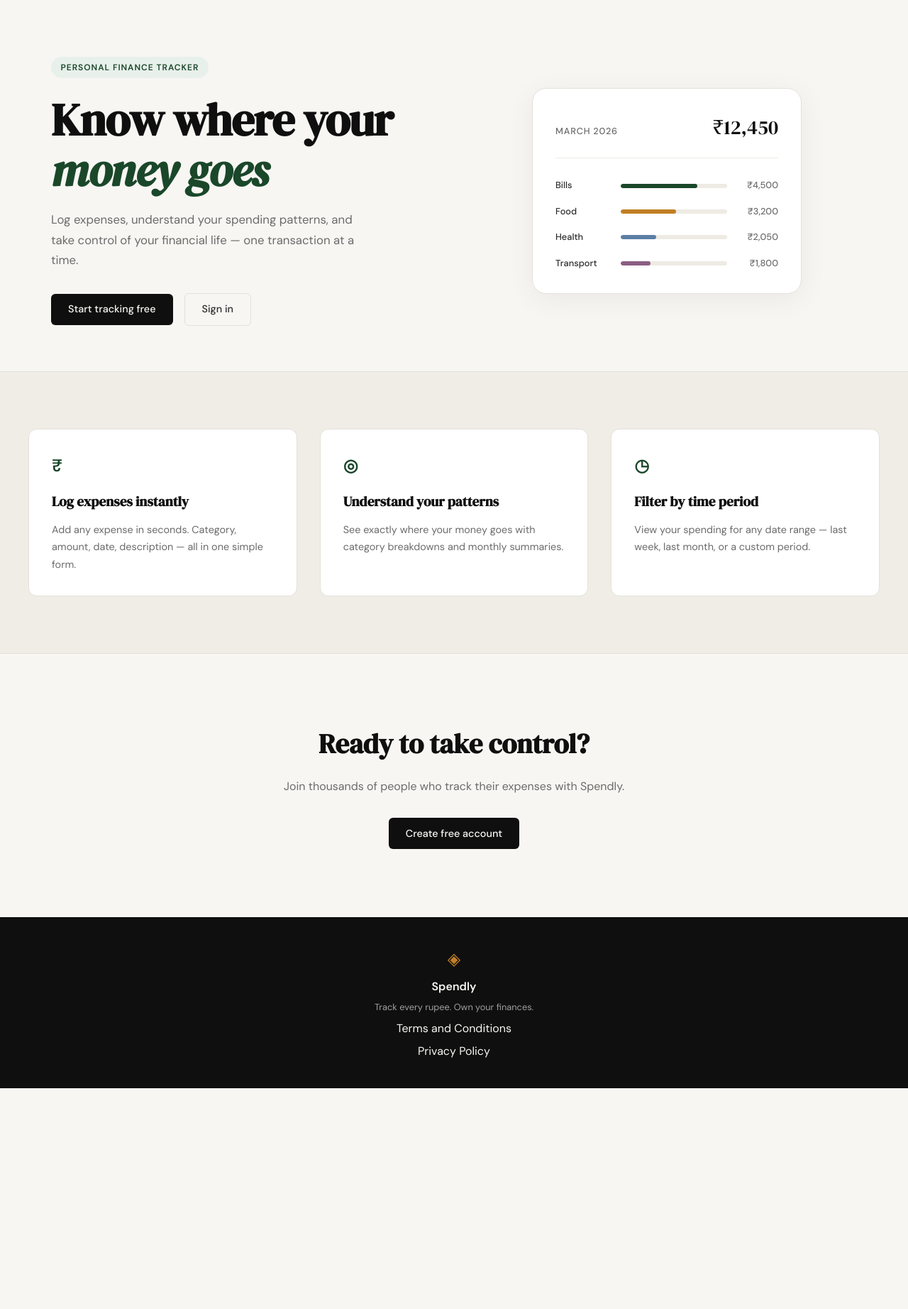
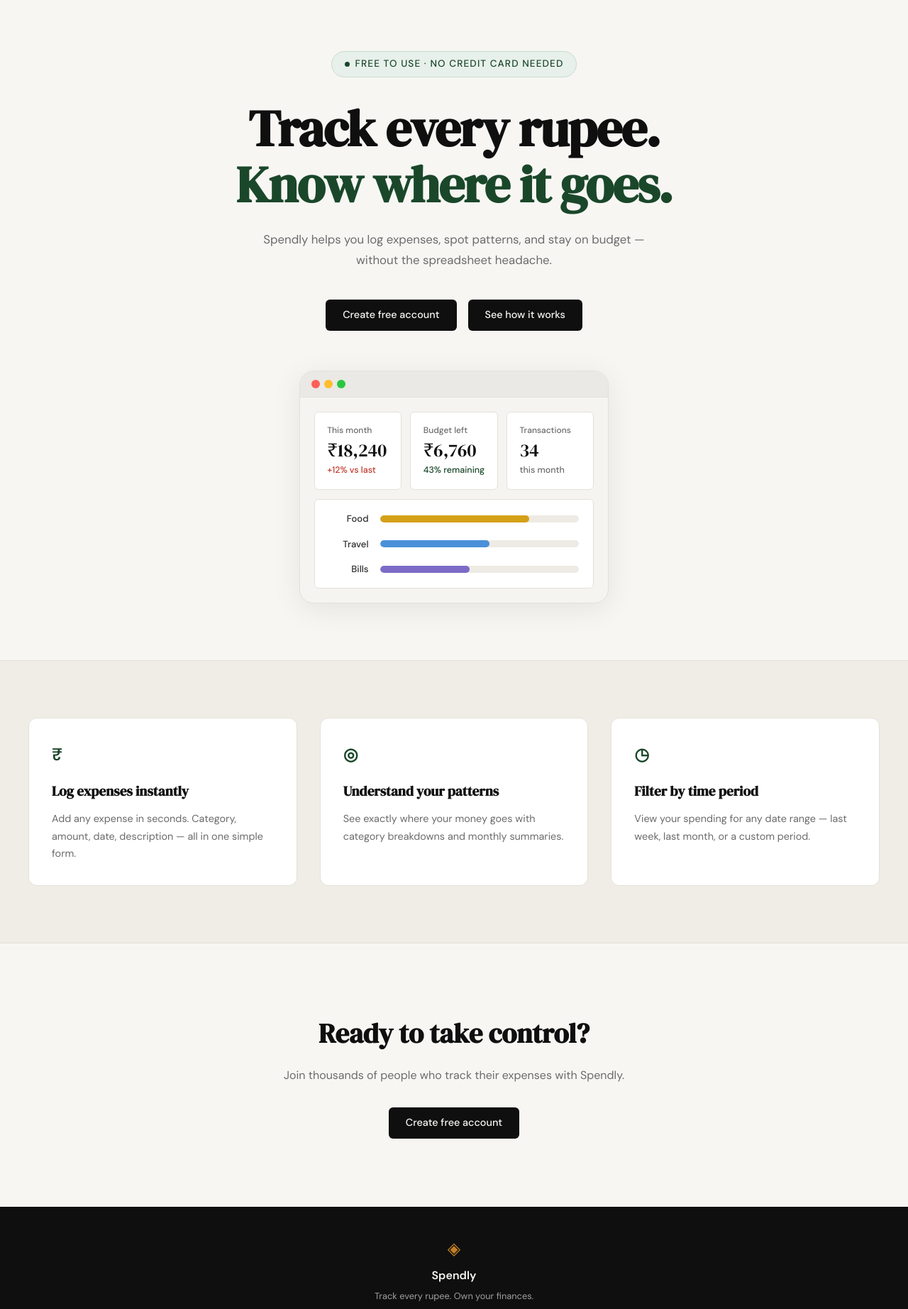
Before and after one commit to rishithaa3/spendly, a Flask app: page / in a window 1280 px wide. Shown: the part 61-1905 px from the top of the page at 71% size. Before the commit the page ends 1594 px from the top, so only its background shows below. Run offline with Flask 3, Linux system fonts and the light colour scheme.

Commit message:
landing: redesign hero section and add video modal

```diff
--- /dev/null
+++ b/static/css/landing.css
@@ -0,0 +1,253 @@
+/* ------------------------------------------------------------------ */
+/* Hero — single-column centered override                              */
+/* ------------------------------------------------------------------ */
+
+.hero {
+    display: flex;
+    flex-direction: column;
+    align-items: center;
+    text-align: center;
+    padding: 4.5rem 2rem 5rem;
+    max-width: 860px;
+    margin: 0 auto;
+    gap: 0;
+}
+
+.hero-badge {
+    display: inline-flex;
+    align-items: center;
+    gap: 0.5rem;
+    background: var(--accent-light);
+    color: var(--accent);
+    font-size: 0.85rem;
+    font-weight: 500;
+    padding: 0.4rem 1.1rem;
+    border-radius: 999px;
+    border: 1px solid #c5ddc9;
+    margin-bottom: 2rem;
+}
+
+.hero-badge-dot {
+    width: 7px;
+    height: 7px;
+    border-radius: 50%;
+    background: var(--accent);
+    flex-shrink: 0;
+}
+
+.hero-title {
+    font-family: var(--font-display);
+    font-size: clamp(2.75rem, 6vw, 4.5rem);
+    line-height: 1.1;
+    letter-spacing: -0.02em;
+    color: var(--ink);
+    margin-bottom: 1.5rem;
+}
+
+.hero-title-green {
+    display: block;
+    color: var(--accent);
+}
+
+.hero-subtitle {
+    font-size: 1.05rem;
+    color: var(--ink-muted);
+    line-height: 1.75;
+    max-width: 560px;
+    margin-bottom: 2.5rem;
+}
+
+.hero-actions {
+    display: flex;
+    gap: 1rem;
+    justify-content: center;
+    flex-wrap: wrap;
+    margin-bottom: 3.5rem;
+}
+
+/* ------------------------------------------------------------------ */
+/* Browser mock window                                                 */
+/* ------------------------------------------------------------------ */
+
+.hero-visual {
+    width: 100%;
+    max-width: 760px;
+    margin: 0 auto;
+}
+
+.mock-browser {
+    background: #f5f4f1;
+    border: 1px solid var(--border);
+    border-radius: var(--radius-lg);
+    overflow: hidden;
+    box-shadow: 0 8px 40px rgba(0, 0, 0, 0.08);
+}
+
+.mock-chrome {
+    display: flex;
+    align-items: center;
+    gap: 6px;
+    padding: 0.75rem 1rem;
+    background: #eae9e5;
+    border-bottom: 1px solid var(--border);
+}
+
+.mock-dot {
+    width: 12px;
+    height: 12px;
+    border-radius: 50%;
+    display: inline-block;
+}
+
+.mock-content {
+    padding: 1.25rem;
+    display: flex;
+    flex-direction: column;
+    gap: 0.85rem;
+}
+
+/* Stat tiles */
+
+.mock-stats-grid {
+    display: grid;
+    grid-template-columns: repeat(3, 1fr);
+    gap: 0.75rem;
+}
+
+.mock-stat {
+    background: var(--paper-card);
+    border: 1px solid var(--border);
+    border-radius: var(--radius-sm);
+    padding: 1rem 1.1rem;
+    display: flex;
+    flex-direction: column;
+    gap: 0.2rem;
+    text-align: left;
+}
+
+.mock-stat-label {
+    font-size: 0.75rem;
+    color: var(--ink-muted);
+    font-weight: 500;
+}
+
+.mock-stat-value {
+    font-family: var(--font-display);
+    font-size: 1.6rem;
+    color: var(--ink);
+    line-height: 1.2;
+}
+
+.mock-stat-note {
+    font-size: 0.78rem;
+    color: var(--ink-muted);
+    font-weight: 500;
+}
+
+.mock-note-red  { color: var(--danger); }
+.mock-note-green { color: var(--accent); }
+
+/* Category bars */
+
+.mock-cats {
+    background: var(--paper-card);
+    border: 1px solid var(--border);
+    border-radius: var(--radius-sm);
+    padding: 1rem 1.25rem;
+    display: flex;
+    flex-direction: column;
+    gap: 0.9rem;
+}
+
+.mock-cat-row {
+    display: grid;
+    grid-template-columns: 56px 1fr;
+    align-items: center;
+    gap: 1rem;
+}
+
+.mock-cat-name {
+    font-size: 0.82rem;
+    font-weight: 500;
+    color: var(--ink-soft);
+    text-align: right;
+}
+
+.mock-cat-track {
+    height: 10px;
+    background: var(--border-soft);
+    border-radius: 999px;
+    overflow: hidden;
+}
+
+.mock-cat-fill {
+    height: 100%;
+    border-radius: 999px;
+}
+
+/* ------------------------------------------------------------------ */
+/* Video modal                                                         */
+/* ------------------------------------------------------------------ */
+
+.modal-overlay {
+    display: none;
+    position: fixed;
+    inset: 0;
+    background: rgba(0, 0, 0, 0.75);
+    z-index: 500;
+    align-items: center;
+    justify-content: center;
+    padding: 2rem;
+}
+
+.modal-overlay.is-open { display: flex; }
+
+.modal-box {
+    position: relative;
+    width: 100%;
+    max-width: 820px;
+    background: #000;
+    border-radius: var(--radius-md);
+}
+
+.modal-close {
+    position: absolute;
+    top: -2.75rem;
+    right: 0;
+    background: none;
+    border: none;
+    color: #fff;
+    font-size: 2rem;
+    line-height: 1;
+    cursor: pointer;
+    padding: 0.25rem 0.5rem;
+    opacity: 0.8;
+    transition: opacity 0.15s;
+}
+
+.modal-close:hover { opacity: 1; }
+
+.modal-video-wrap {
+    position: relative;
+    padding-bottom: 56.25%;
+    height: 0;
+    border-radius: var(--radius-md);
+    overflow: hidden;
+}
+
+.modal-video-wrap iframe {
+    position: absolute;
+    inset: 0;
+    width: 100%;
+    height: 100%;
+    border: none;
+}
+
+/* ------------------------------------------------------------------ */
+/* Responsive                                                          */
+/* ------------------------------------------------------------------ */
+
+@media (max-width: 600px) {
+    .mock-stats-grid { grid-template-columns: 1fr; }
+    .hero { padding: 3rem 1rem 4rem; }
+}
--- a/templates/landing.html
+++ b/templates/landing.html
@@ -2,59 +2,67 @@
 
 {% block title %}Spendly — Track Every Rupee{% endblock %}
 
+{% block head %}
+<link rel="stylesheet" href="{{ url_for('static', filename='css/landing.css') }}">
+{% endblock %}
+
 {% block content %}
 
 <section class="hero">
-    <div class="hero-inner">
-        <div class="hero-badge">Personal Finance Tracker</div>
-        <h1 class="hero-title">
-            Know where your<br>
-            <em>money goes</em>
-        </h1>
-        <p class="hero-subtitle">
-            Log expenses, understand your spending patterns,
-            and take control of your financial life —
-            one transaction at a time.
-        </p>
-        <div class="hero-actions">
-            <a href="{{ url_for('register') }}" class="btn-primary">Start tracking free</a>
-            <a href="{{ url_for('login') }}" class="btn-ghost">Sign in</a>
-        </div>
+    <div class="hero-badge">
+        <span class="hero-badge-dot"></span>
+        Free to use · No credit card needed
+    </div>
+    <h1 class="hero-title">
+        Track every rupee.<br>
+        <span class="hero-title-green">Know where it goes.</span>
+    </h1>
+    <p class="hero-subtitle">
+        Spendly helps you log expenses, spot patterns, and stay
+        on budget — without the spreadsheet headache.
+    </p>
+    <div class="hero-actions">
+        <a href="{{ url_for('register') }}" class="btn-primary">Create free account</a>
+        <a href="#" class="btn-primary" id="seeHowBtn">See how it works</a>
     </div>
     <div class="hero-visual">
-        <div class="mock-card">
-            <div class="mock-card-header">
-                <span class="mock-label">March 2026</span>
-                <span class="mock-total">₹12,450</span>
+        <div class="mock-browser">
+            <div class="mock-chrome">
+                <span class="mock-dot" style="background:#ff5f57"></span>
+                <span class="mock-dot" style="background:#ffbd2e"></span>
+                <span class="mock-dot" style="background:#28c840"></span>
             </div>
-            <div class="mock-bars">
-                <div class="mock-bar-row">
-                    <span class="mock-cat">Bills</span>
-                    <div class="mock-bar-track">
-                        <div class="mock-bar" style="width: 72%"></div>
+            <div class="mock-content">
+                <div class="mock-stats-grid">
+                    <div class="mock-stat">
+                        <span class="mock-stat-label">This month</span>
+                        <span class="mock-stat-value">₹18,240</span>
+                        <span class="mock-stat-note mock-note-red">+12% vs last</span>
                     </div>
-                    <span class="mock-amt">₹4,500</span>
+                    <div class="mock-stat">
+                        <span class="mock-stat-label">Budget left</span>
+                        <span class="mock-stat-value">₹6,760</span>
+                        <span class="mock-stat-note mock-note-green">43% remaining</span>
+                    </div>
+                    <div class="mock-stat">
+                        <span class="mock-stat-label">Transactions</span>
+                        <span class="mock-stat-value">34</span>
+                        <span class="mock-stat-note">this month</span>
+                    </div>
                 </div>
-                <div class="mock-bar-row">
-                    <span class="mock-cat">Food</span>
-                    <div class="mock-bar-track">
-                        <div class="mock-bar mock-bar-2" style="width: 52%"></div>
+                <div class="mock-cats">
+                    <div class="mock-cat-row">
+                        <span class="mock-cat-name">Food</span>
+                        <div class="mock-cat-track"><div class="mock-cat-fill" style="width:75%;background:#d4a017"></div></div>
                     </div>
-                    <span class="mock-amt">₹3,200</span>
-                </div>
-                <div class="mock-bar-row">
-                    <span class="mock-cat">Health</span>
-                    <div class="mock-bar-track">
-                        <div class="mock-bar mock-bar-3" style="width: 33%"></div>
+                    <div class="mock-cat-row">
+                        <span class="mock-cat-name">Travel</span>
+                        <div class="mock-cat-track"><div class="mock-cat-fill" style="width:55%;background:#4a90d9"></div></div>
                     </div>
-                    <span class="mock-amt">₹2,050</span>
-                </div>
-                <div class="mock-bar-row">
-                    <span class="mock-cat">Transport</span>
-                    <div class="mock-bar-track">
-                        <div class="mock-bar mock-bar-4" style="width: 28%"></div>
+                    <div class="mock-cat-row">
+                        <span class="mock-cat-name">Bills</span>
+                        <div class="mock-cat-track"><div class="mock-cat-fill" style="width:45%;background:#7c6bc7"></div></div>
                     </div>
-                    <span class="mock-amt">₹1,800</span>
                 </div>
             </div>
         </div>
@@ -89,4 +97,53 @@
     </div>
 </section>
 
+<!-- Video modal -->
+<div class="modal-overlay" id="videoModal">
+    <div class="modal-box">
+        <button class="modal-close" id="modalClose" aria-label="Close">&times;</button>
+        <div class="modal-video-wrap">
+            <iframe id="videoFrame" src="" frameborder="0"
+                allow="autoplay; encrypted-media; fullscreen"
+                allowfullscreen></iframe>
+        </div>
+    </div>
+</div>
+
 {% endblock %}
+
+{% block scripts %}
+<script>
+(function () {
+    var VIDEO_SRC = 'https://www.youtube.com/embed/dQw4w9WgXcQ?rel=0';
+    var modal = document.getElementById('videoModal');
+    var frame = document.getElementById('videoFrame');
+
+    function openModal() {
+        frame.src = VIDEO_SRC;
+        modal.classList.add('is-open');
+        document.body.style.overflow = 'hidden';
+    }
+
+    function closeModal() {
+        modal.classList.remove('is-open');
+        frame.src = '';
+        document.body.style.overflow = '';
+    }
+
+    document.getElementById('seeHowBtn').addEventListener('click', function (e) {
+        e.preventDefault();
+        openModal();
+    });
+
+    document.getElementById('modalClose').addEventListener('click', closeModal);
+
+    modal.addEventListener('click', function (e) {
+        if (e.target === modal) closeModal();
+    });
+
+    document.addEventListener('keydown', function (e) {
+        if (e.key === 'Escape') closeModal();
+    });
+}());
+</script>
+{% endblock %}
```
